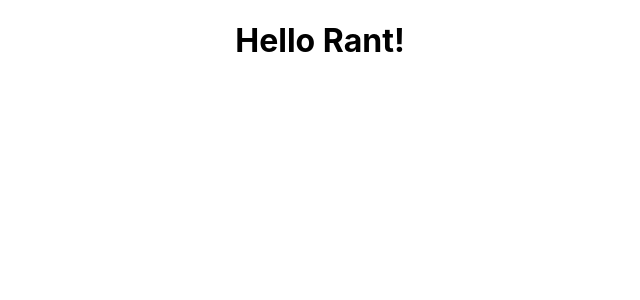
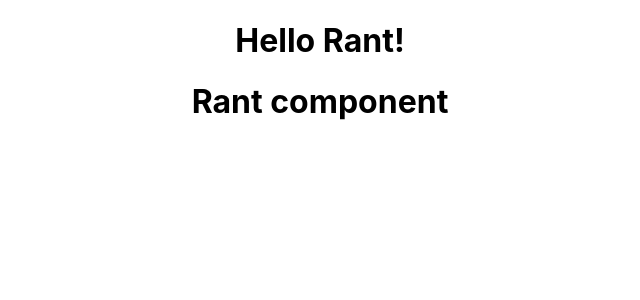
Before and after one commit to ahmedisshere/rantpack, a React (Create React App) app: page / in a window 1280 px wide. Shown: the top 300 px of the page, without its empty margins (320-960 px from the left). Built offline with nearby package versions, Linux system fonts and the light colour scheme.

Commit message:
exploring new stuff

```diff
--- a/src/App.js
+++ b/src/App.js
@@ -4,8 +4,17 @@ function App() {
   return (
     <div className="App">
       <h1> Hello Rant! </h1>
+      <Carousel />
     </div>
   );
 }
 
+function Carousel(){
+  return (
+
+    <h1> Rant component</h1>
+
+  );
+}
+
 export default App;
```
